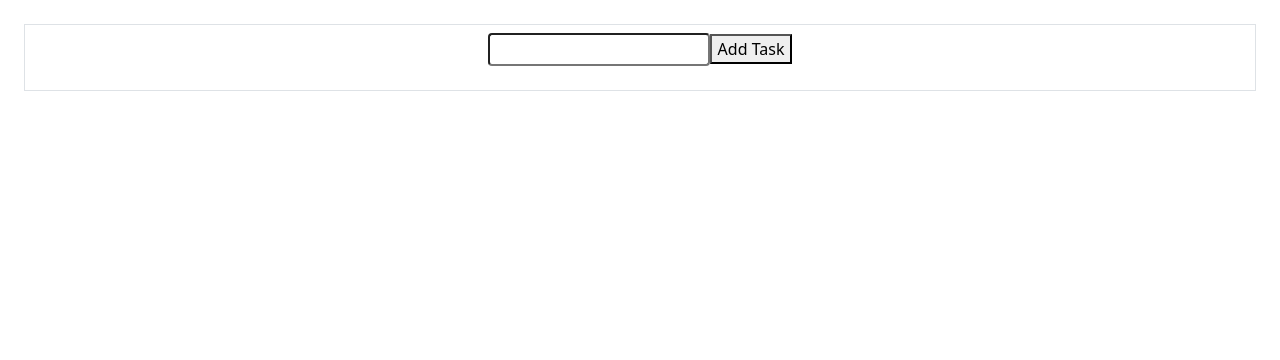
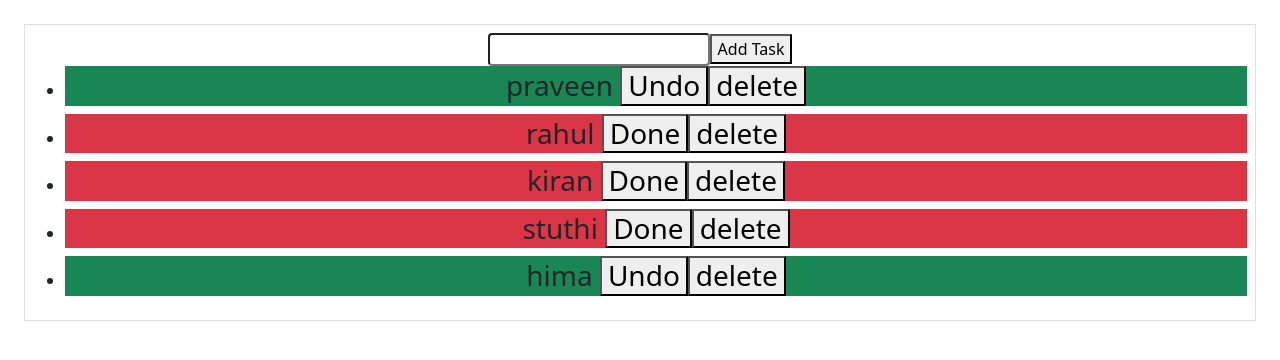
Before and after one commit to edupoly/ang17app, an Angular app: page / in a window 1280 px wide. Shown: the top 360 px of the page. Built offline with nearby package versions, Linux system fonts and the light colour scheme.

Commit message:
refactoring

```diff
--- a/src/app/app.module.ts
+++ b/src/app/app.module.ts
@@ -5,11 +5,13 @@ import { BrowserModule } from '@angular/platform-browser';
 import { AppRoutingModule } from './app-routing.module';
 import { AppComponent } from './app.component';
 import { TodolistComponent } from './todolist/todolist.component';
+import { TaskComponent } from './task/task.component';
 
 @NgModule({
   declarations: [
     AppComponent,
-    TodolistComponent
+    TodolistComponent,
+    TaskComponent
   ],
   imports: [
     BrowserModule,
--- /dev/null
+++ b/src/app/task/task.component.html
@@ -0,0 +1,8 @@
+<h3 [class]="task.status===true?'bg-success':'bg-danger'">
+  {{task.title}}
+
+  <button *ngIf="task.status===true" (click)="emitToggleTaskStatus()">Undo</button>
+  <button *ngIf="task.status===false" (click)="emitToggleTaskStatus()">Done</button>
+
+  <button (click)="emitDelTaskEvent()">delete</button>
+</h3>
--- /dev/null
+++ b/src/app/task/task.component.ts
@@ -0,0 +1,27 @@
+import { Component, EventEmitter, Input, OnInit, Output } from '@angular/core';
+
+@Component({
+  selector: 'app-task',
+  templateUrl: './task.component.html',
+  styleUrls: ['./task.component.css']
+})
+export class TaskComponent implements OnInit {
+
+  constructor() { }
+
+  ngOnInit(): void {
+  }
+
+  @Input() task:any;
+  @Input() ind:any;
+
+  @Output() delTask = new EventEmitter();
+  @Output() toggleTaskStatus=new EventEmitter()
+
+  emitDelTaskEvent(){
+    this.delTask.emit(this.ind);
+  }
+  emitToggleTaskStatus(){
+    this.toggleTaskStatus.emit(this.ind)
+  }
+}
--- a/src/app/todolist/todolist.component.html
+++ b/src/app/todolist/todolist.component.html
@@ -2,10 +2,8 @@
   <input type="text" class="form-control-sm" [(ngModel)]="newTaskTitle">
   <button (click)="addTask()">Add Task</button>
   <ul>
-    <li *ngFor="let task of tasks;let i=index" [class]="task.status===true?'bg-success':'bg-danger'">
-      {{task.title}}
-      <button (click)="toggleStatus(i)">{{task.status===false?"Done":"Undo"}}</button>
-      <button>Delete</button>
+    <li *ngFor="let task of tasks;let i=index">
+      <app-task [task]="task" (delTask)="deleteTask($event)" (toggleTaskStatus)="toggleStatus($event)" [ind]="i"></app-task>
     </li>
   </ul>
 </div>
--- a/src/app/todolist/todolist.component.ts
+++ b/src/app/todolist/todolist.component.ts
@@ -12,8 +12,30 @@ export class TodolistComponent implements OnInit {
   ngOnInit(): void {
   }
 
-  tasks:any[]=[];
+  tasks:any[]=[
+    {
+      title:'praveen',
+      status:true
+    },
+    {
+      title:'rahul',
+      status:false
+    },
+    {
+      title:'kiran',
+      status:false
+    },
+    {
+      title:'stuthi',
+      status:false
+    },
+    {
+      title:'hima',
+      status:true
+    },
+  ];
   newTaskTitle = '';
+
   addTask(){
     var newTask = {
       title:this.newTaskTitle,
@@ -22,7 +44,13 @@ export class TodolistComponent implements OnInit {
     this.tasks.push(newTask)
     console.log(this.tasks)
   }
+
   toggleStatus(index:number){
     this.tasks[index].status=!this.tasks[index].status
   }
+
+  deleteTask(i:any){
+    this.tasks.splice(i,1)
+  }
+
 }
```
Also changed, not shown: src/app/task/task.component.css (added), 1 other file (tests, documents, lock files or other folders).
